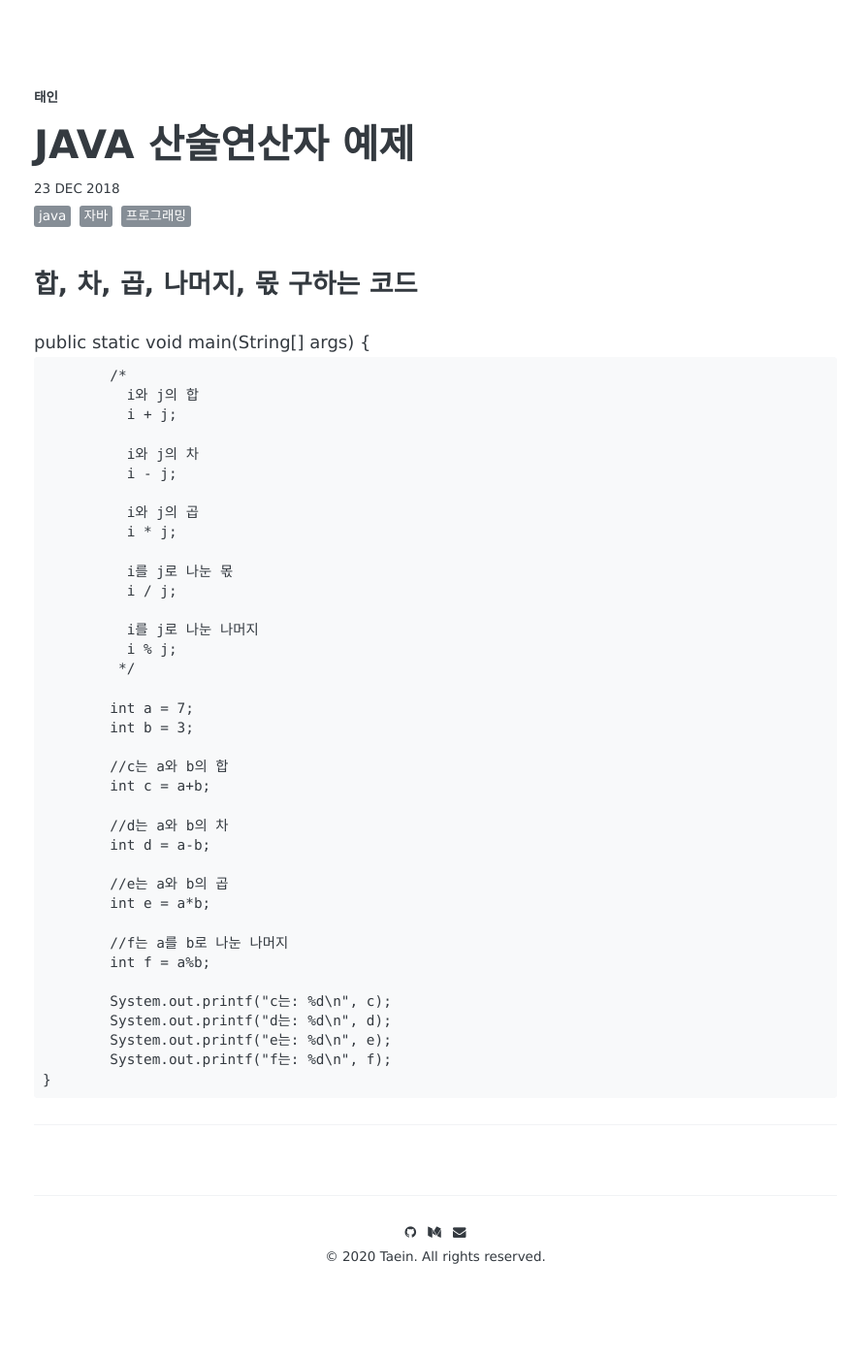
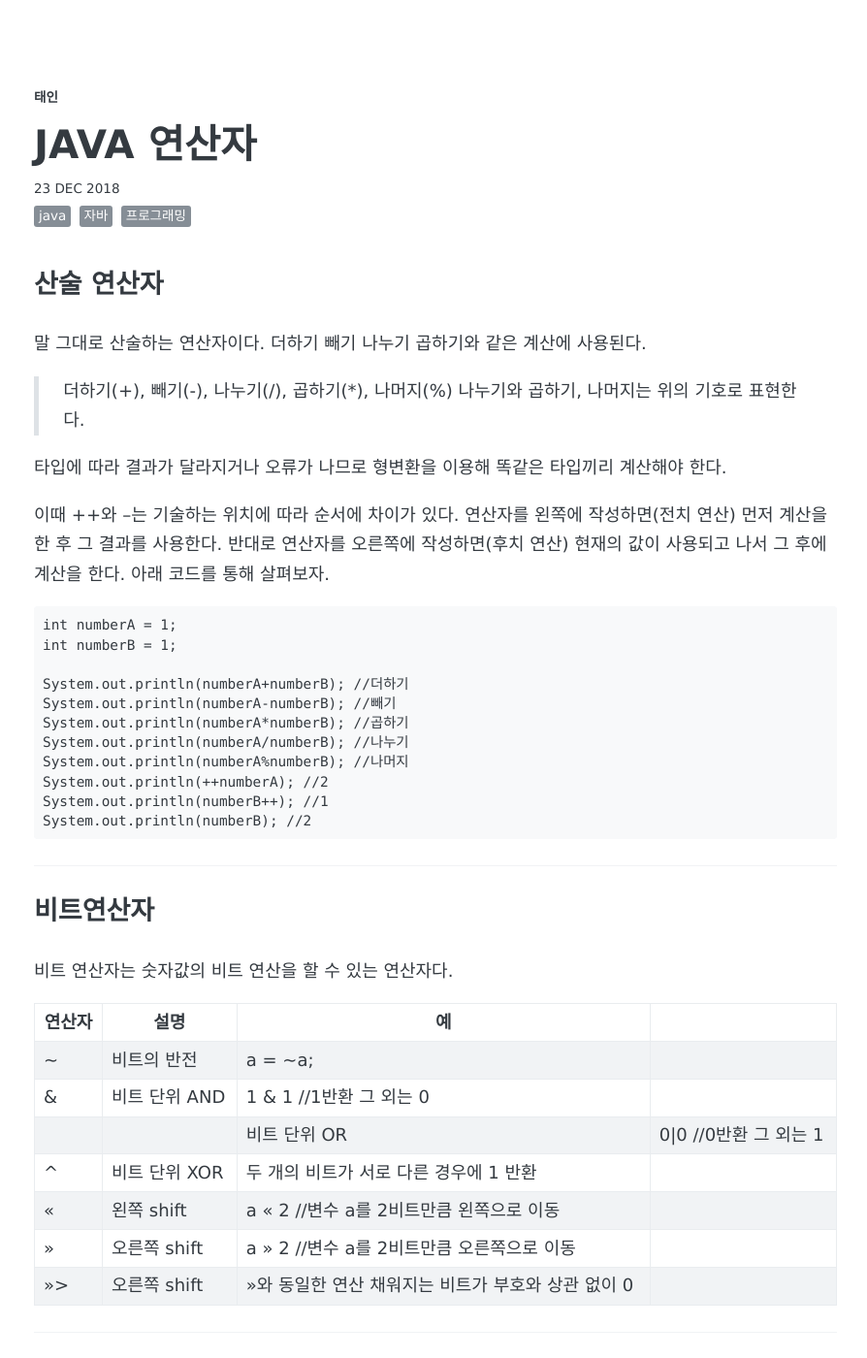
Before and after one commit to Taein0910/blog, a Jekyll site: the page built from _posts/2018-12-23-java-calculation-post.md, in a window 1280 px wide and 1400 px high. Shown: the whole window at 97% size, without its empty margins (191-1085 px from the left). Built offline with Jekyll 4.4.1, drawn with Linux system fonts in a browser that asks for light colours; some web fonts are replaced; comment, search, counter and statistics services are not loaded; some of the changed text lies outside the part shown.

Commit message:
Update 2018-12-23-java-calculation-post.md

```diff
--- a/_posts/2018-12-23-java-calculation-post.md
+++ b/_posts/2018-12-23-java-calculation-post.md
@@ -1,52 +1,99 @@
 ---
 layout: post
-title: "JAVA 산술연산자 예제"
-description: "java 산술연산자를 사용한 예제 코드"
+title: "JAVA 연산자"
+description: "java 연산자 개념 정리"
 date: 2018-12-23
 tags: [JAVA, 자바, 프로그래밍]
 comments: true
 share: true
 ---
 
-### 합, 차, 곱, 나머지, 몫 구하는 코드
+### 산술 연산자
+말 그대로 산술하는 연산자이다.
+더하기 빼기 나누기 곱하기와 같은 계산에 사용된다.
+> 더하기(+), 빼기(-), 나누기(/), 곱하기(*), 나머지(%)
+나누기와 곱하기, 나머지는 위의 기호로 표현한다.
 
-   	public static void main(String[] args) {
-		/*
-		  i와 j의 합
-		  i + j;
+타입에 따라 결과가 달라지거나 오류가 나므로 형변환을 이용해 똑같은 타입끼리 계산해야 한다.
 
-		  i와 j의 차
-		  i - j;
+이때 ++와 --는 기술하는 위치에 따라 순서에 차이가 있다.
+연산자를 왼쪽에 작성하면(전치 연산) 먼저 계산을 한 후 그 결과를 사용한다.
+반대로 연산자를 오른쪽에 작성하면(후치 연산) 현재의 값이 사용되고 나서 그 후에 계산을 한다.
+아래 코드를 통해 살펴보자.
+~~~
+int numberA = 1;
+int numberB = 1;
 
-		  i와 j의 곱
-		  i * j;
-
-		  i를 j로 나눈 몫
-		  i / j;
-
-		  i를 j로 나눈 나머지
-		  i % j;
-		 */
-
-		int a = 7;
-		int b = 3;
-
-		//c는 a와 b의 합
-		int c = a+b;
-
-		//d는 a와 b의 차
-		int d = a-b;
-
-		//e는 a와 b의 곱
-		int e = a*b;
-
-		//f는 a를 b로 나눈 나머지
-		int f = a%b;
-
-		System.out.printf("c는: %d\n", c);
-		System.out.printf("d는: %d\n", d);
-		System.out.printf("e는: %d\n", e);
-		System.out.printf("f는: %d\n", f);
-	}
+System.out.println(numberA+numberB); //더하기
+System.out.println(numberA-numberB); //빼기
+System.out.println(numberA*numberB); //곱하기
+System.out.println(numberA/numberB); //나누기
+System.out.println(numberA%numberB); //나머지
+System.out.println(++numberA); //2
+System.out.println(numberB++); //1
+System.out.println(numberB); //2
+~~~
 
 ---
+
+### 비트연산자
+비트 연산자는 숫자값의 비트 연산을 할 수 있는 연산자다.
+
+| 연산자 | 설명          | 예                                                  |
+|--------|---------------|-----------------------------------------------------|
+| ~      | 비트의 반전   | a = ~a;                                             |
+| &      | 비트 단위 AND | 1 & 1 //1반환 그 외는 0                             |
+| |     | 비트 단위 OR  | 0\|0 //0반환 그 외는 1                              |
+| ^      | 비트 단위 XOR | 두 개의 비트가 서로 다른 경우에 1 반환              |
+| <<     | 왼쪽 shift    | a << 2 //변수 a를 2비트만큼 왼쪽으로 이동           |
+| >>     | 오른쪽 shift  | a >> 2 //변수 a를 2비트만큼 오른쪽으로 이동         |
+| >>>    | 오른쪽 shift  | >>와 동일한 연산 채워지는 비트가 부호와 상관 없이 0 |
+
+
+---
+
+### 관계연산자
+관계 연산자는 2개의 값을 비교해 true/false를 반환하는 연산자이다.
+| 연산자 | 설명          | 예                                                  |
+|--------|---------------|-----------------------------------------------------|
+| >      | 왼쪽 항이 크면 true, 아니면 false 반환   | num > 3;                                            |
+| <      | 왼쪽 항이 작으면 true, 아니면 false 반환 | num < 3;                             |
+| >=     | 왼쪽 항이 오른쪽 항보다 크거나 같으면 ture, 아니면 false 반환 | num >= 3;                              |
+| <=     | 왼쪽 항이 오른쪽 항보다 작거나 같으면 true, 아니면 false 반환 | num <= 3;              |
+| ==     | 두 개 항의 값이 같으면 true, 아니면 false 반환    | num == 3;          |
+| !=     | 두 개 항이 다르면 true, 아니면 false 반환  | num != 3;         |
+
+
+---
+
+### 논리연산자
+논리 연산자는 참과 거짓을 판정하는 논리 연산을 실시하기 위한 연산자이다.
+| 연산자 | 설명          | 예                                                  |
+|--------|---------------|-----------------------------------------------------|
+| &&      | 두 항 모두 참인 경우에만 참을 반환한다.   | (5 > 3) && (5 > 2);                                             |
+| ||      | 두 항 중 하나의 항만 참이면 참을 반환한다. | (5 > 3) || (5 < 2);                           |
+| !     | 참인 경우 거짓으로 바꾸고, 거짓인 경우 참으로 바꾼다  | !(5 > 3);                              |
+
+~~~
+boolean flag1 = true;
+        boolean flag2 = false;
+        System.out.println(conditionA || conditionB); //true
+	System.out.println(conditionA && conditionB); //false
+~~~
+
+---
+
+### 삼항연산자
+> 조건식? 결과1: 결과2;
+조건식이 ture이면 결과1을 실행하고 false면 결과2를 실행하라는 조건문을 만들어내는 연산자 이다.
+
+~~~
+int num3= (5>3)? 10:20;
+System.out.println(num3); // 10
+
+int num4 = 10;
+int num5 = 20;
+int max = (num4 > num5)?num4:num5;
+System.out.println(max); //20
+~~~
+---
```
